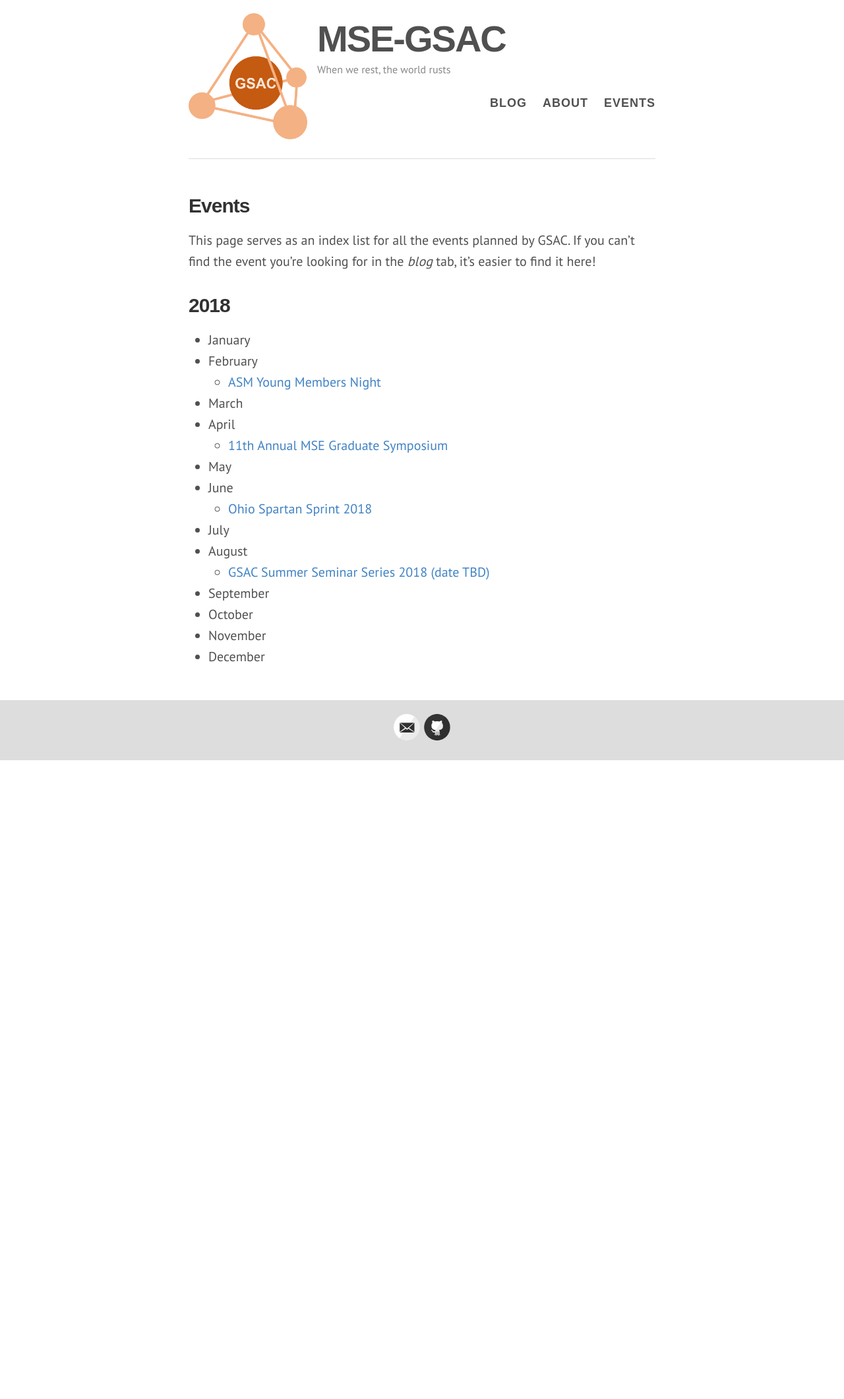
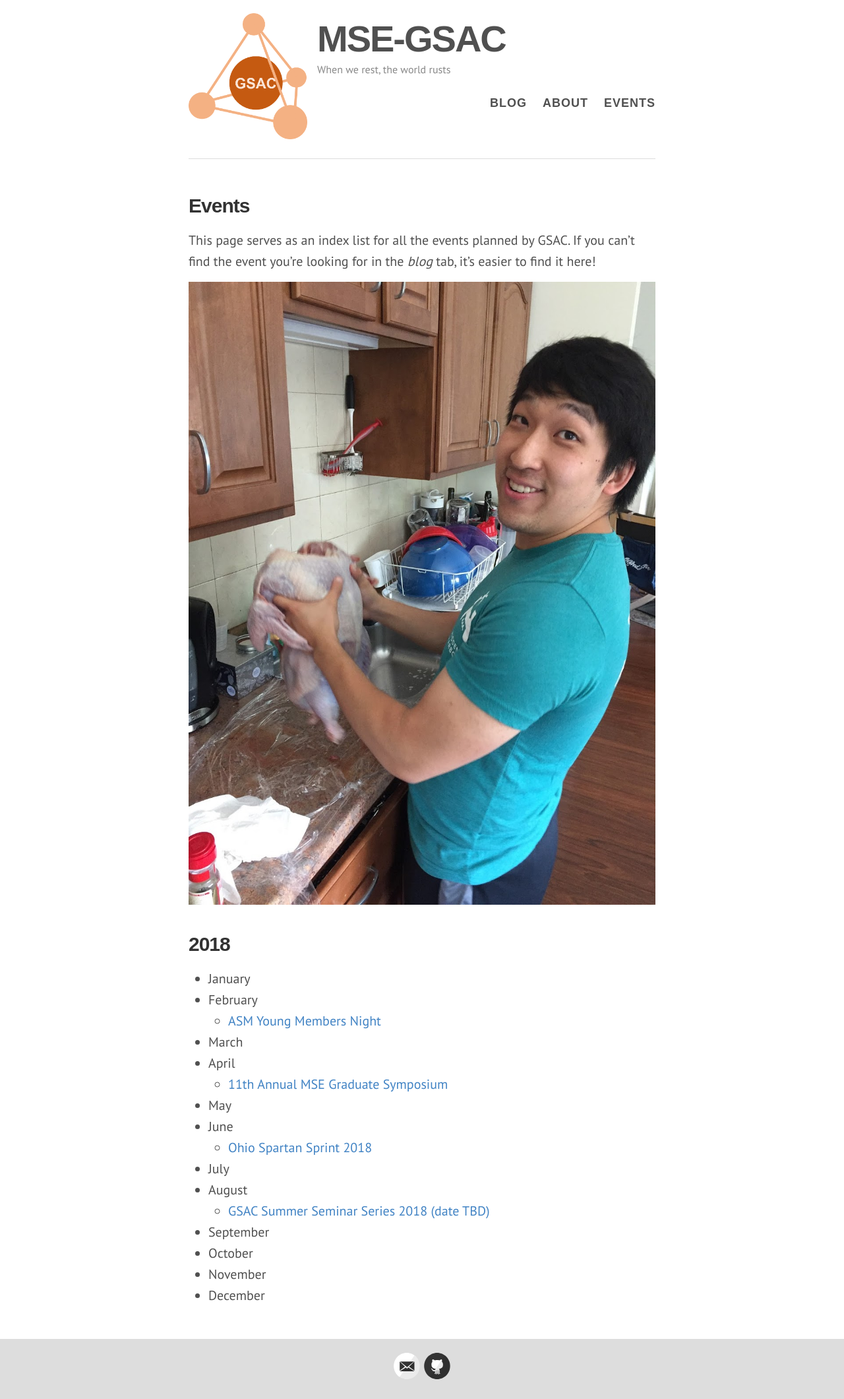
Before and after one commit to mse-gsac/mse-gsac.github.io, a Jekyll site: the page built from events.md, in a window 1280 px wide. Shown: the whole page at 66% size. Built offline with Jekyll 4.4.1, drawn with Linux system fonts in a browser that asks for light colours; some web fonts are replaced; before the commit the page ends 1152 px from its top, so only the background shows below that.

Commit message:
test for Max on events

```diff
--- a/events.md
+++ b/events.md
@@ -5,6 +5,8 @@ permalink: /events/
 ---
 
 This page serves as an index list for all the events planned by GSAC. If you can't find the event you're looking for in the _blog_ tab, it's easier to find it here!
+
+![]({{ "/images/max.jpg" | absolute_url }})
 
 # 2018
 - January
```
